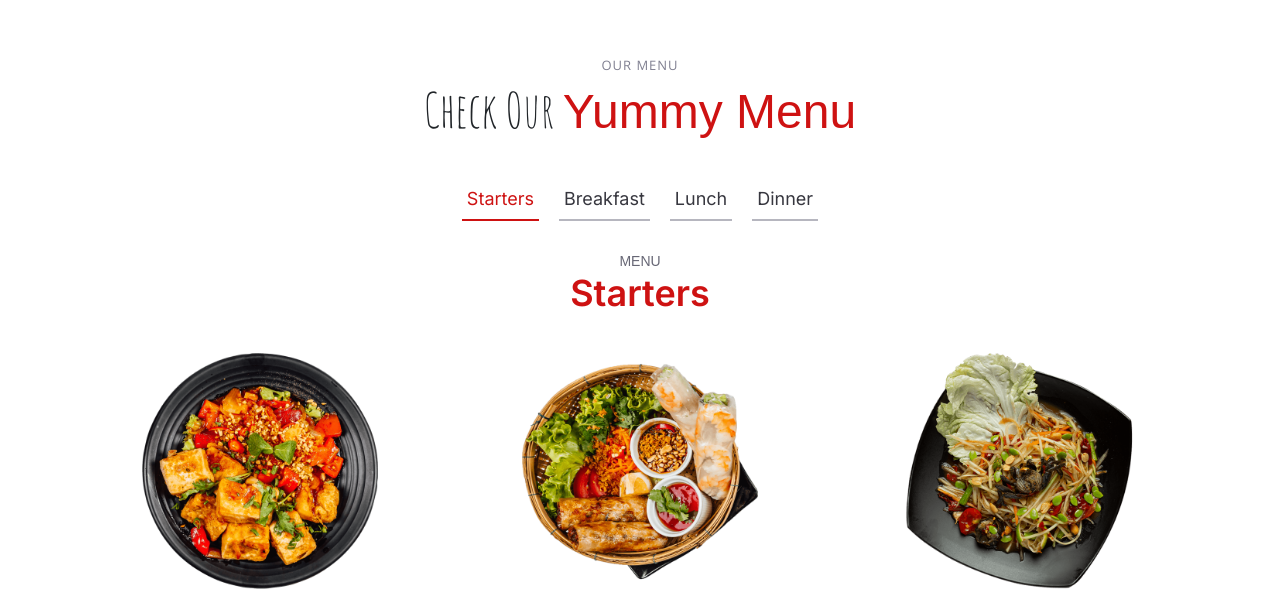
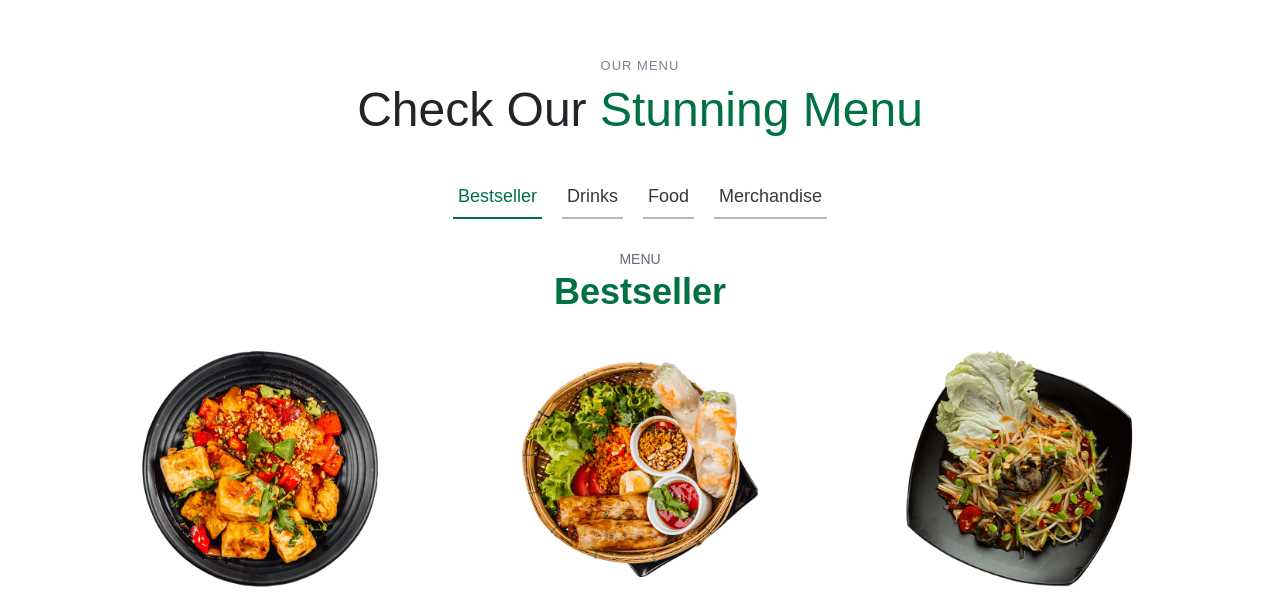
Before and after one commit to Vaibhav2520/Starbucks, a plain HTML site: page menu.html in a window 1280 px wide. Shown: the part 122-721 px from the top of the page. Drawn offline with nearby package versions, Linux system fonts and the light colour scheme; a small style sheet from the web is missing.

Commit message:
changing names

```diff
--- a/assets/css/main.css
+++ b/assets/css/main.css
@@ -1,25 +1,9 @@
-/**
-* Template Name: Yummy - v1.3.0
-* Template URL: https://bootstrapmade.com/yummy-bootstrap-restaurant-website-template/
-* Author: BootstrapMade.com
-* License: https://bootstrapmade.com/license/
-*/
-
-/*--------------------------------------------------------------
-# Set main reusable colors and fonts using CSS variables
-# Learn more about CSS variables at https://developer.mozilla.org/en-US/docs/Web/CSS/Using_CSS_custom_properties
---------------------------------------------------------------*/
-/* Fonts */
-:root {
-  --font-default: "Open Sans", system-ui, -apple-system, "Segoe UI", Roboto, "Helvetica Neue", Arial, "Noto Sans", "Liberation Sans", sans-serif, "Apple Color Emoji", "Segoe UI Emoji", "Segoe UI Symbol", "Noto Color Emoji";
-  --font-primary: "Amatic SC", sans-serif;
-  --font-secondary: "Inter", sans-serif;
-}
+
 
 /* Colors */
 :root {
   --color-default: #212529;
-  --color-primary: #ce1212;
+  --color-primary: #017143;
   --color-secondary: #37373f;
 }
 
--- a/menu.html
+++ b/menu.html
@@ -46,31 +46,31 @@
 
       <div class="section-header">
         <h2>Our Menu</h2>
-        <p>Check Our <span>Yummy Menu</span></p>
+        <p>Check Our <span>Stunning Menu</span></p>
       </div>
 
       <ul class="nav nav-tabs d-flex justify-content-center" data-aos="fade-up" data-aos-delay="200">
 
         <li class="nav-item">
           <a class="nav-link active show" data-bs-toggle="tab" data-bs-target="#menu-starters">
-            <h4>Starters</h4>
+            <h4>Bestseller</h4>
           </a>
         </li><!-- End tab nav item -->
 
         <li class="nav-item">
           <a class="nav-link" data-bs-toggle="tab" data-bs-target="#menu-breakfast">
-            <h4>Breakfast</h4>
+            <h4>Drinks</h4>
           </a><!-- End tab nav item -->
 
         <li class="nav-item">
           <a class="nav-link" data-bs-toggle="tab" data-bs-target="#menu-lunch">
-            <h4>Lunch</h4>
+            <h4>Food</h4>
           </a>
         </li><!-- End tab nav item -->
 
         <li class="nav-item">
           <a class="nav-link" data-bs-toggle="tab" data-bs-target="#menu-dinner">
-            <h4>Dinner</h4>
+            <h4>Merchandise</h4>
           </a>
         </li><!-- End tab nav item -->
 
@@ -82,7 +82,7 @@
 
           <div class="tab-header text-center">
             <p>Menu</p>
-            <h3>Starters</h3>
+            <h3>Bestseller</h3>
           </div>
 
           <div class="row gy-5">
@@ -160,7 +160,7 @@
 
           <div class="tab-header text-center">
             <p>Menu</p>
-            <h3>Breakfast</h3>
+            <h3>Drinks</h3>
           </div>
 
           <div class="row gy-5">
@@ -238,7 +238,7 @@
 
           <div class="tab-header text-center">
             <p>Menu</p>
-            <h3>Lunch</h3>
+            <h3>Food</h3>
           </div>
 
           <div class="row gy-5">
@@ -316,7 +316,7 @@
 
           <div class="tab-header text-center">
             <p>Menu</p>
-            <h3>Dinner</h3>
+            <h3>Merchandise</h3>
           </div>
 
           <div class="row gy-5">
```
Also changed, not shown: what's new.html (renamed from chefs.html, +8 -8 lines).
